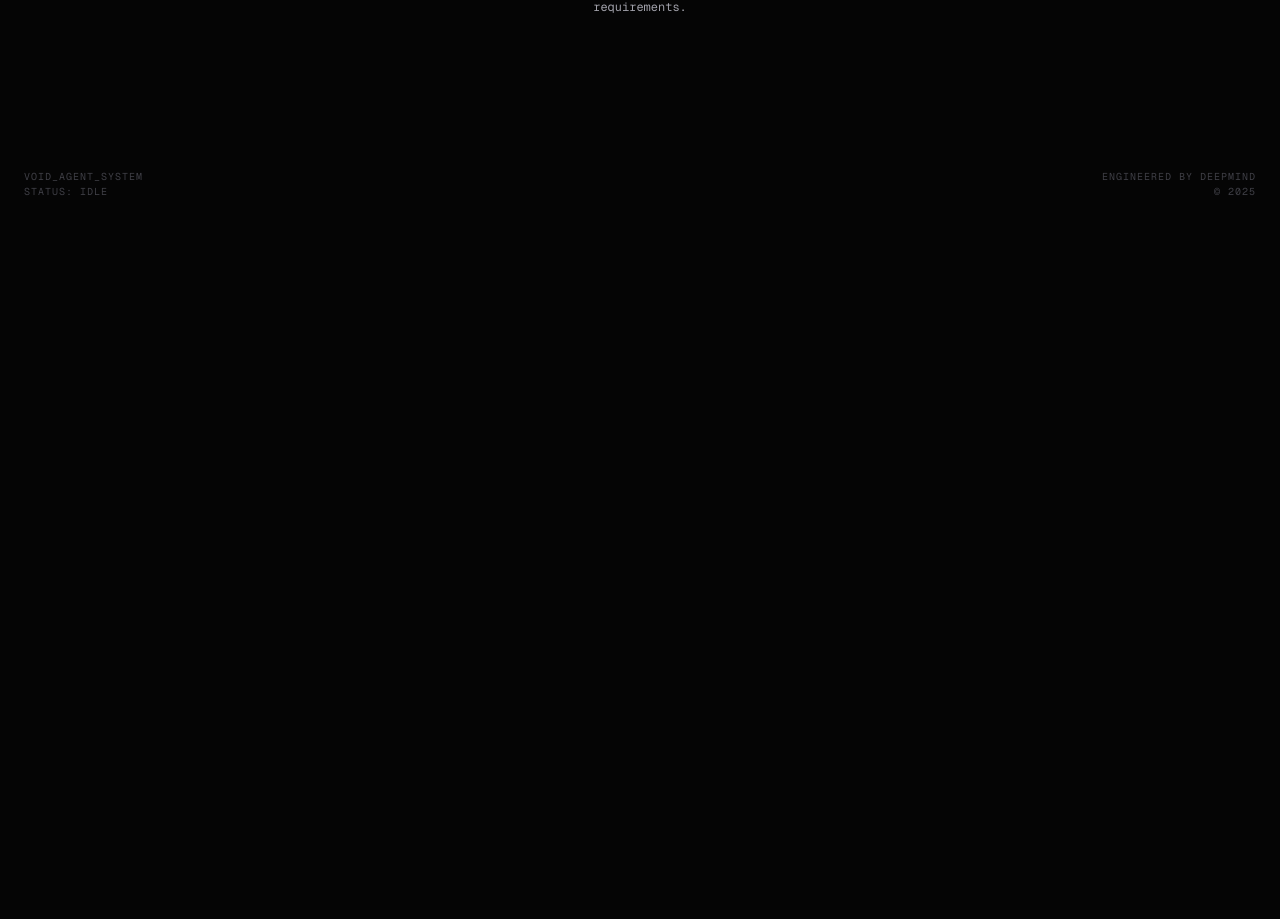
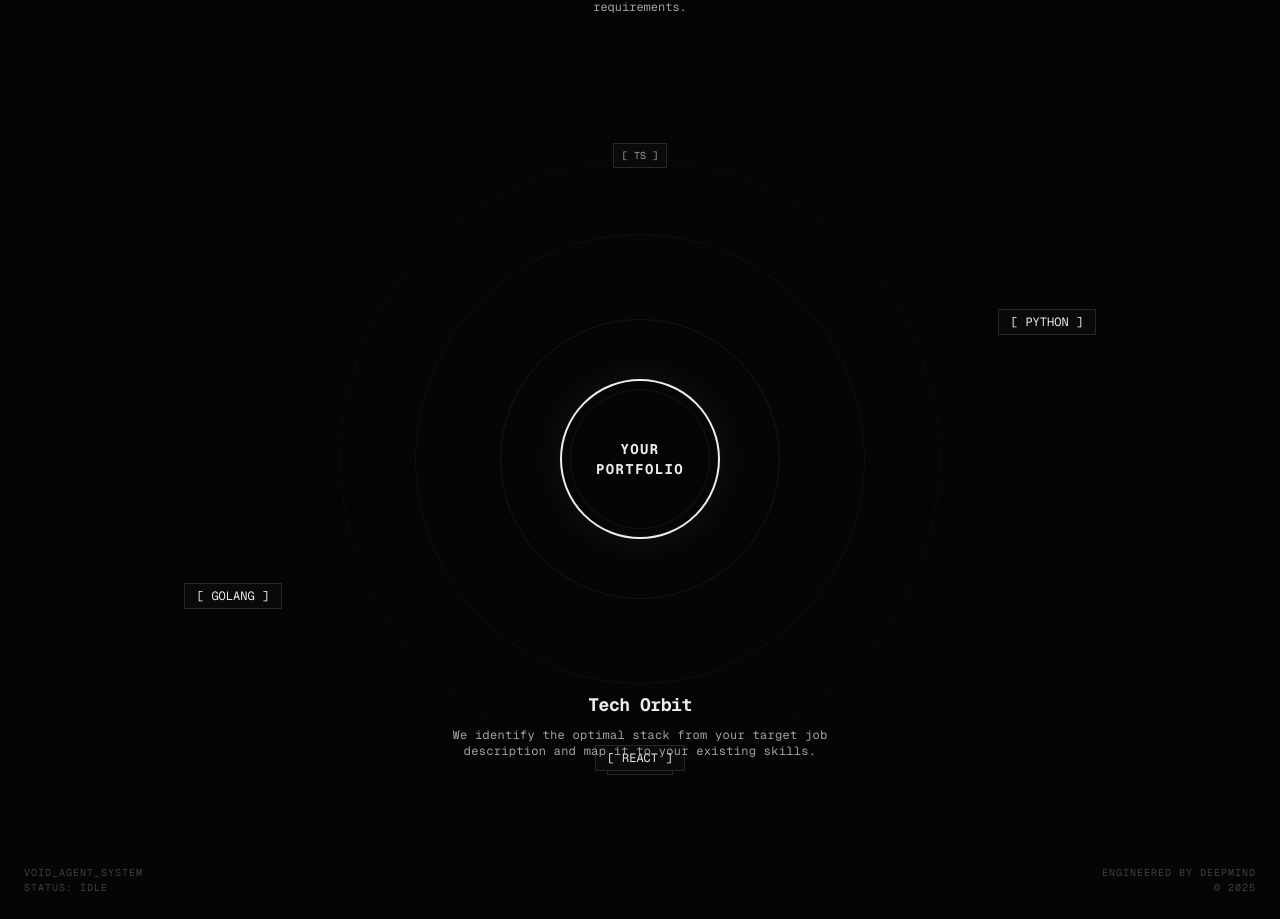
Before and after one commit to DaviBonetto/void, a Next.js app: page / in a window 1280 px wide. Shown: the part 1434-2353 px from the top of the page. Before the commit the page ends 1657 px from the top, so only its background shows below. Built offline with nearby package versions, Linux system fonts and the light colour scheme.

Commit message:
feat: implement Tech Orbit section and fix imports

```diff
--- a/app/page.tsx
+++ b/app/page.tsx
@@ -3,6 +3,7 @@ import { Input } from "@/components/ui/input";
 import { Card, CardContent } from "@/components/ui/card";
 import { Navbar } from "@/components/navbar";
 import { HowItWorks } from "@/components/how-it-works";
+import { TechOrbit } from "@/components/tech-orbit";
 
 export default function Home() {
   return (
@@ -15,6 +16,9 @@ export default function Home() {
 
       {/* Main Content */}
       <main className="z-10 flex flex-col items-center text-center w-full max-w-5xl space-y-24 mt-20 mb-20">
+
+        {/* ... Hero Section ... */}
+        {/* ... Action Card ... */}
 
         {/* Hero Section */}
         <section className="space-y-6 w-full max-w-3xl mx-auto">
@@ -89,6 +93,9 @@ export default function Home() {
         {/* How It Works Section */}
         <HowItWorks />
 
+        {/* Tech Orbit Section */}
+        <TechOrbit />
+
       </main>
 
       {/* Footer / Status Line */}
--- /dev/null
+++ b/components/tech-orbit.tsx
@@ -0,0 +1,65 @@
+import { Card } from "@/components/ui/card";
+
+export function TechOrbit() {
+  return (
+    <section className="w-full max-w-4xl mx-auto py-24 relative flex items-center justify-center overflow-visible h-[600px]">
+
+      {/* Central "Gravity" Point */}
+      <div className="z-20">
+        <div className="w-32 h-32 md:w-40 md:h-40 bg-[#050505] border-2 border-[#ededed] flex items-center justify-center text-center p-4 rounded-full shadow-[0_0_50px_-10px_rgba(255,255,255,0.1)] relative">
+          <span className="font-mono text-xs md:text-sm font-bold tracking-widest text-[#ededed]">
+            YOUR<br/>PORTFOLIO
+          </span>
+          {/* Static Center Decoration */}
+          <div className="absolute inset-2 border border-[#27272a] rounded-full opacity-50" />
+        </div>
+      </div>
+
+      {/* Orbit Ring 1 - Fast / Inner */}
+      <div className="absolute inset-0 flex items-center justify-center pointer-events-none">
+        <div className="w-[280px] h-[280px] border border-[#27272a]/50 rounded-full animate-orbit flex items-center justify-center">
+          {/* Item 1 */}
+          <div className="absolute -top-4 bg-[#0a0a0a] border border-[#27272a] px-2 py-1 text-[10px] font-mono text-[#a1a1aa] animate-orbit-reverse">
+            [ TS ]
+          </div>
+          {/* Item 2 */}
+          <div className="absolute -bottom-4 bg-[#0a0a0a] border border-[#27272a] px-2 py-1 text-[10px] font-mono text-[#a1a1aa] animate-orbit-reverse">
+            [ RUST ]
+          </div>
+        </div>
+      </div>
+
+      {/* Orbit Ring 2 - Slow / Outer */}
+      <div className="absolute inset-0 flex items-center justify-center pointer-events-none">
+        <div className="w-[450px] h-[450px] border border-[#27272a]/30 rounded-full animate-orbit-reverse flex items-center justify-center">
+           {/* Item 1 */}
+           <div className="absolute top-1/4 -right-2 bg-[#0a0a0a] border border-[#27272a] px-3 py-1 text-xs font-mono text-[#ededed] animate-orbit">
+            [ PYTHON ]
+          </div>
+          {/* Item 2 */}
+          <div className="absolute bottom-1/4 -left-2 bg-[#0a0a0a] border border-[#27272a] px-3 py-1 text-xs font-mono text-[#ededed] animate-orbit">
+            [ GOLANG ]
+          </div>
+          {/* Item 3 */}
+          <div className="absolute -bottom-3 bg-[#0a0a0a] border border-[#27272a] px-3 py-1 text-xs font-mono text-[#ededed] animate-orbit">
+            [ REACT ]
+          </div>
+        </div>
+      </div>
+
+       {/* Orbit Ring 3 - Large / Background Decoration */}
+       <div className="absolute inset-0 flex items-center justify-center pointer-events-none">
+        <div className="w-[600px] h-[600px] border border-[#27272a]/20 rounded-full dashed" />
+      </div>
+
+      {/* Description */}
+      <div className="absolute bottom-0 text-center space-y-2">
+        <p className="text-[#ededed] text-lg font-bold tracking-tight">Tech Orbit</p>
+        <p className="text-[#a1a1aa] text-xs font-mono tracking-wide max-w-sm mx-auto">
+          We identify the optimal stack from your target job description and map it to your existing skills.
+        </p>
+      </div>
+
+    </section>
+  );
+}
```
